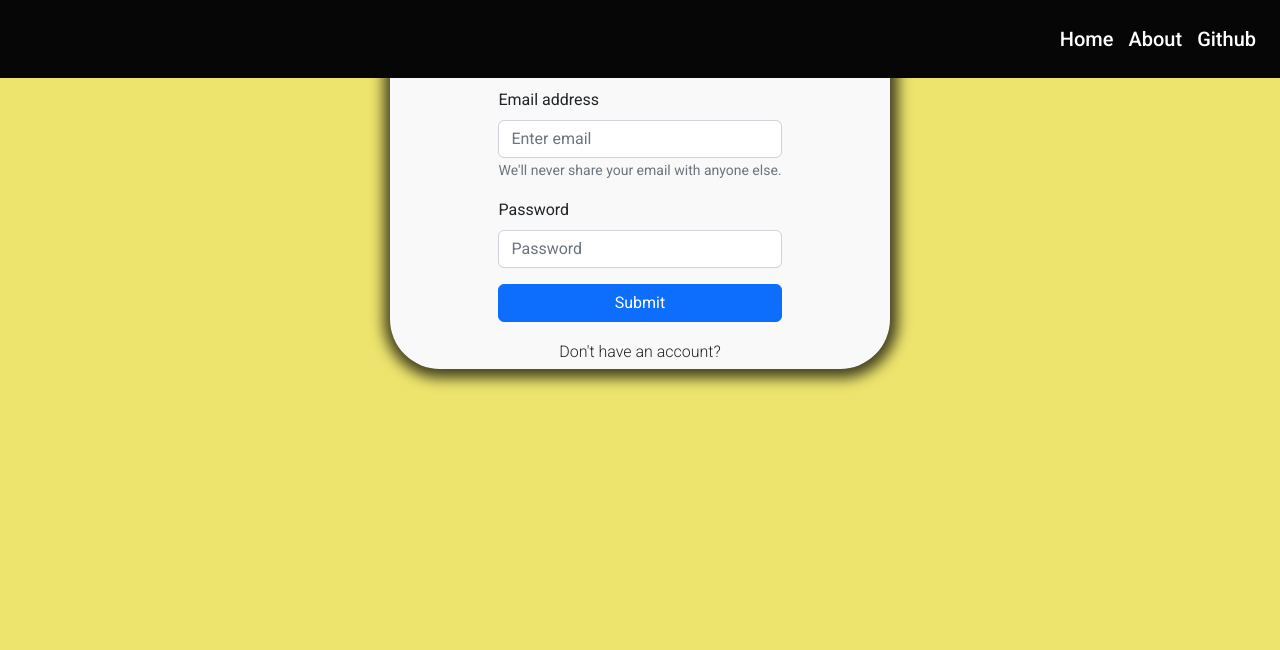
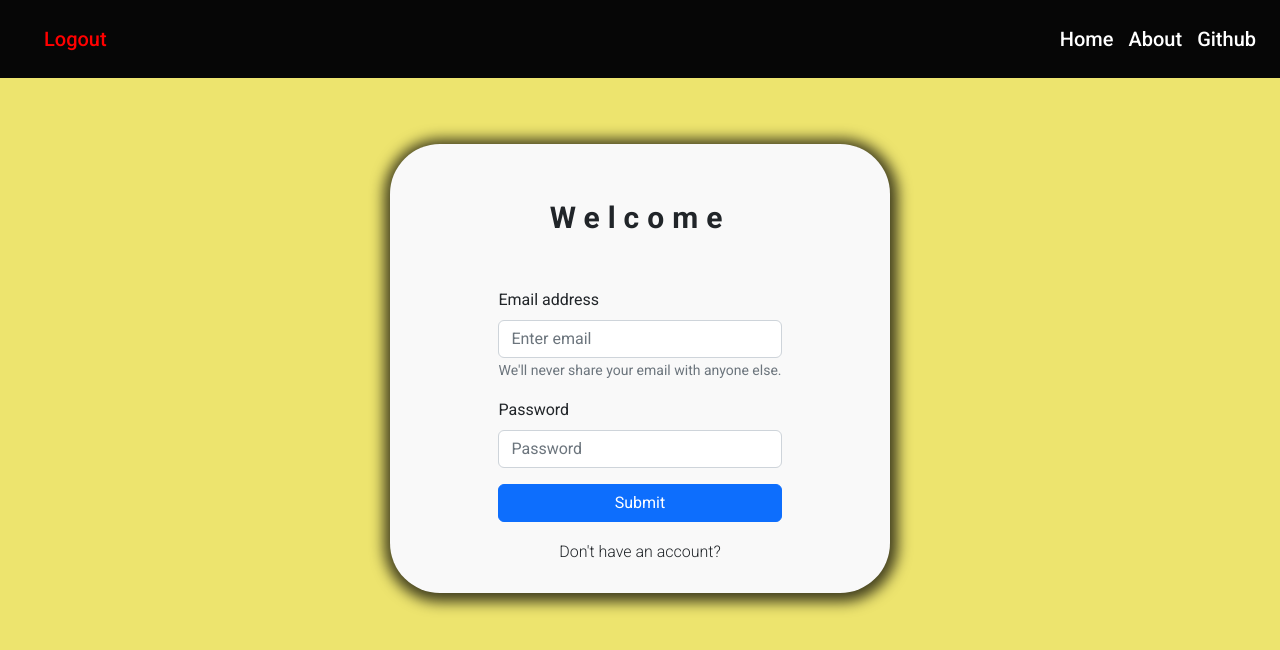
Before and after one commit to Kemal-byte/RecipeApp, a React (Vite) app: page /login in a window 1280 px wide. Shown: the top 650 px of the page. Built offline with nearby package versions, Linux system fonts and the light colour scheme; no server answers.

Commit message:
private functional

```diff
--- a/src/App.jsx
+++ b/src/App.jsx
@@ -1,13 +1,5 @@
 import "./App.css";
-import Login from "./Pages/Login/Login";
-import { Navigate, Route, Routes } from "react-router-dom";
-import Home from "./Pages/Home/Home";
-import About from "./Pages/About/About";
-import Details from "./Pages/Details/Details";
-import Error from "./Pages/Error/Error";
-import Navbar from "./Components/Navbar/Navbar";
-import RecipeCard from "./Pages/Home/RecipeCard";
-import { useState } from "react";
+import AppRouter from "./Router/AppRouter";
 
 function App() {
   return (
@@ -15,18 +7,7 @@ function App() {
       <div className="opacity-img"></div>
       <div className="background">
         <article className="main-container">
-          <Navbar />
-          <Routes>
-            <Route path="/login" element={<Login />} />
-
-            <Route path="/" element={<Home />} />
-
-            <Route path="/recipe" element={<RecipeCard />} />
-            <Route path="/about" element={<About />} />
-            <Route path="/details" element={<Details />} />
-            {/* <Route path="/*" element={<Error />} /> */}
-            <Route path="/*" element={<Navigate to="/" />} />
-          </Routes>
+          <AppRouter />
         </article>
       </div>
     </div>
--- a/src/Components/Navbar/Navbar.css
+++ b/src/Components/Navbar/Navbar.css
@@ -12,6 +12,7 @@ ul {
   display: flex;
   justify-content: flex-end;
   gap: 15px;
+  position: relative;
 }
 .nav--item {
   color: #fff;
@@ -22,3 +23,7 @@ ul {
 .nav--item:hover {
   text-decoration: underline;
 }
+ul li:nth-child(3) {
+  position: absolute;
+  left: 20px;
+}
--- a/src/Components/Navbar/Navbar.jsx
+++ b/src/Components/Navbar/Navbar.jsx
@@ -2,7 +2,7 @@ import React from "react";
 import { NavLink } from "react-router-dom";
 import "./Navbar.css";
 
-const Navbar = () => {
+const Navbar = ({ handleuser }) => {
   return (
     <nav>
       <ul className="m-4">
@@ -30,6 +30,19 @@ const Navbar = () => {
             About
           </NavLink>
         </li>
+        <li className="nav--item">
+          <NavLink
+            style={({ isActive }) => ({
+              color: isActive && "red",
+            })}
+            to="/login"
+            className="nav-link"
+            aria-current="page"
+            onClick={() => handleuser(false)}
+          >
+            Logout
+          </NavLink>
+        </li>
         <li className="nav--item">Github</li>
       </ul>
       {/* <div className="spacer"></div> */}
--- a/src/Pages/Login/Login.css
+++ b/src/Pages/Login/Login.css
@@ -12,6 +12,7 @@
   justify-content: center;
   border-radius: 50px;
   background-color: rgb(249, 249, 249);
+  margin-top: 9rem;
 }
 .container-login > img {
   height: 140px;
@@ -33,6 +34,8 @@ input {
   font-weight: 600;
   font-size: 30px;
   letter-spacing: 0.5rem;
+  text-align: center;
+  margin-top: 2rem;
 }
 .container-login > h6 {
   font-weight: 300;
--- a/src/Pages/Login/Login.jsx
+++ b/src/Pages/Login/Login.jsx
@@ -5,7 +5,7 @@ import "./Login.css";
 import Button from "react-bootstrap/Button";
 import Form from "react-bootstrap/Form";
 
-const Loging = () => {
+const Loging = ({ handleuser }) => {
   const [loggedIn, setLoggedIn] = useState(true);
   const [users, setUsers] = useState({});
   const [email, setEmail] = useState("");
@@ -36,6 +36,7 @@ const Loging = () => {
         console.log("Incorrect email or password");
       }
     });
+    handleuser(true);
   }
   // it register the user to API
   function handleRegister(e) {
@@ -54,7 +55,7 @@ const Loging = () => {
     setLoggedIn(true);
   }
   return (
-    <div className="container-login">
+    <div className="container-login p-4">
       <h3 className="title">{loggedIn ? "Welcome" : "Register"}</h3>
       <Form onSubmit={loggedIn ? handleLogin : handleRegister}>
         <Form.Group className="mb-3" controlId="formBasicEmail">
--- a/src/Router/AppRouter.jsx
+++ b/src/Router/AppRouter.jsx
@@ -0,0 +1,40 @@
+import React, { useState } from "react";
+import Navbar from "../Components/Navbar/Navbar";
+import { Navigate, Route, Routes } from "react-router-dom";
+import About from "../Pages/About/About";
+import Details from "../Pages/Details/Details";
+import Home from "../Pages/Home/Home";
+import RecipeCard from "../Pages/Home/RecipeCard";
+import Loging from "../Pages/Login/Login";
+import PrivateRouter from "./PrivateRouter";
+
+const AppRouter = () => {
+  const [check, setCheck] = useState(false);
+
+  function handleuser(param) {
+    if (param) {
+      setCheck(param);
+    }
+  }
+  return (
+    <>
+      <Navbar handleuser={handleuser} />
+      <Routes>
+        <Route path="/login" element={<Loging handleuser={handleuser} />} />
+        <Route path="/" element={<PrivateRouter check={check} />}>
+          <Route path="" element={<Home />} />
+        </Route>
+        <Route path="/details" element={<PrivateRouter />}>
+          <Route path="" element={<Details />} />
+        </Route>
+
+        <Route path="/recipe" element={<RecipeCard />} />
+        <Route path="/about" element={<About />} />
+
+        <Route path="/*" element={<Navigate to="/" />} />
+      </Routes>
+    </>
+  );
+};
+
+export default AppRouter;
--- a/src/Router/PrivateRouter.jsx
+++ b/src/Router/PrivateRouter.jsx
@@ -1,8 +1,12 @@
 import React from "react";
-import { Navigate } from "react-router-dom";
+import { Navigate, Outlet } from "react-router-dom";
+import Home from "../Pages/Home/Home";
+import Loging from "../Pages/Login/Login";
 
-const PrivateRouter = () => {
-  return <div>PrivateRouter</div>;
+const PrivateRouter = ({ check }) => {
+  console.log(check);
+
+  return <div>{check ? <Outlet /> : <Navigate to="login" />}</div>;
 };
 
 export default PrivateRouter;
```
